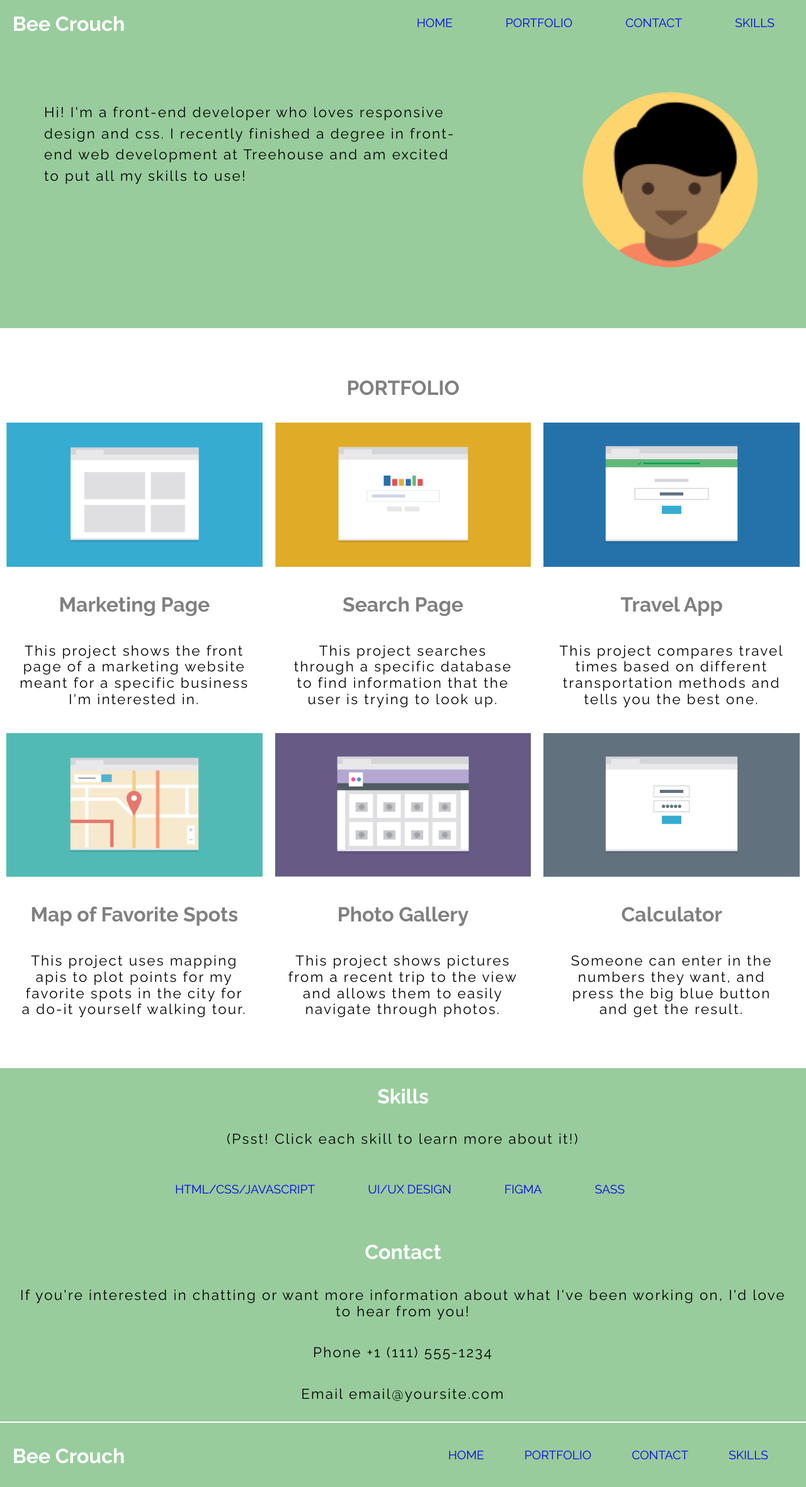
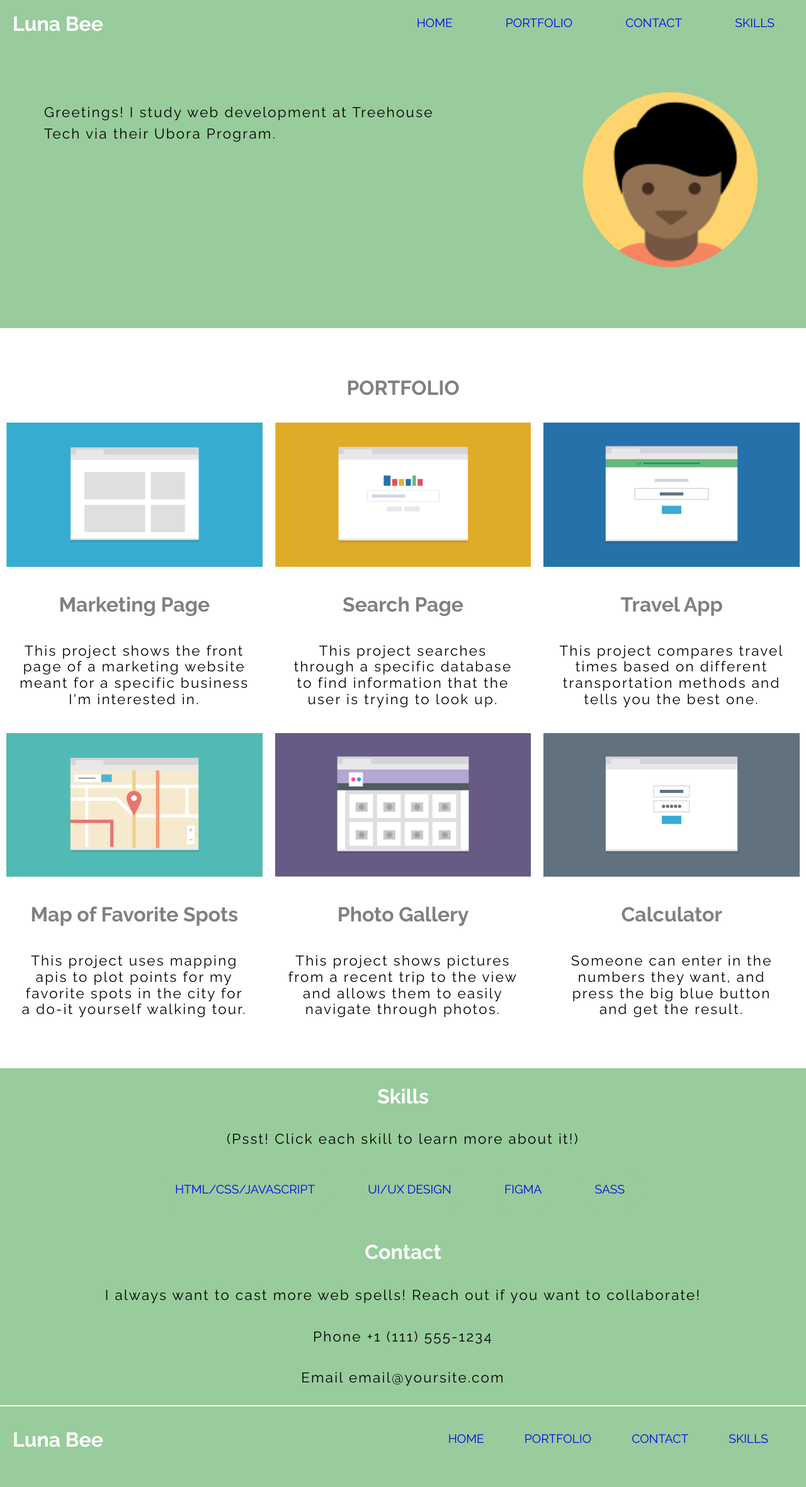
Before and after one commit to constbeecoding/mobile-first-layout, a plain HTML site: page index.html in a window 1280 px wide. Shown: the whole page at 63% size. After the commit the page ends 2335 px from the top, so only its background shows below. Drawn offline with Linux system fonts and the light colour scheme.

Commit message:
Updating old HTML to more relevent information

```diff
--- a/index.html
+++ b/index.html
@@ -17,7 +17,7 @@
 
     <header id="top" class="main-header">
 
-        <h1 class="name">Bee Crouch</h1>
+        <h1 class="name">Luna Bee</h1>
             <nav class="main-nav">
                 <ul>
                         <li><a href="#">Home</a></li>
@@ -37,7 +37,7 @@
             <!-- Intro Top of Page-->
 
                  <img src="images/resize-responsive-layout-profile.png" alt="A cartoon portrait of a person." class="intro-img">
-                    <p class="intro">Hi! I'm a front-end developer who loves responsive design and css. I recently finished a degree in front-end web development at Treehouse and am excited to put all my skills to use!</p>
+                    <p class="intro">Greetings! I study web development at Treehouse Tech via their Ubora Program.</p>
              </div>
 
 
@@ -91,7 +91,7 @@
             <!--Contact-->
             <div class="contact" id="contact">
                 <h2>Contact</h2>
-                    <p>If you're interested in chatting or want more information about what I've been working on, I'd love to hear from you!</p>
+                    <p>I always want to cast more web spells! Reach out if you want to collaborate!</p>
                     <p>Phone +1 (111) 555-1234</p>
                     <p>Email email@yoursite.com</p>
 
@@ -101,7 +101,7 @@
 <!--FOOTER-->
     <footer>
 
-            <h1 class="footer-name">Bee Crouch</h1>
+            <h1 class="footer-name">Luna Bee</h1>
             <nav>
                 <ul class="footer-nav bottom">
                     <li><a href="#top">Home</a></li>
```
